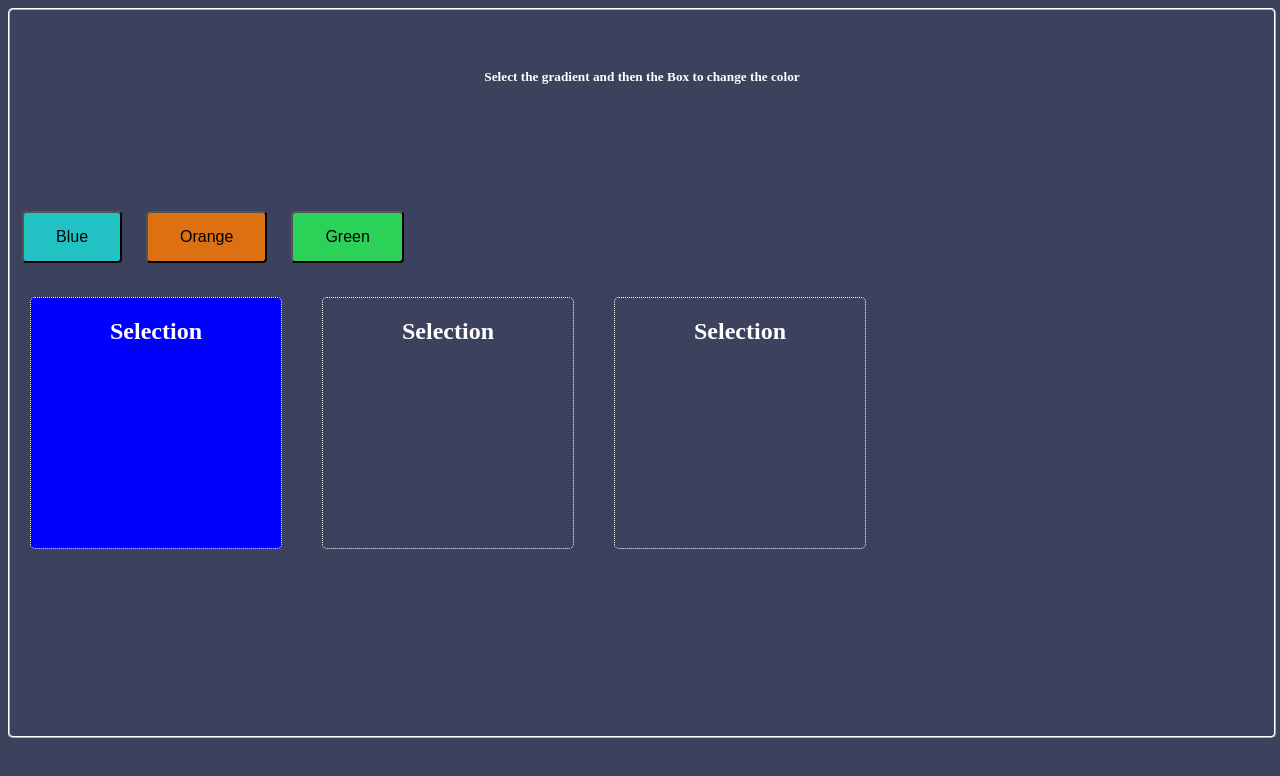
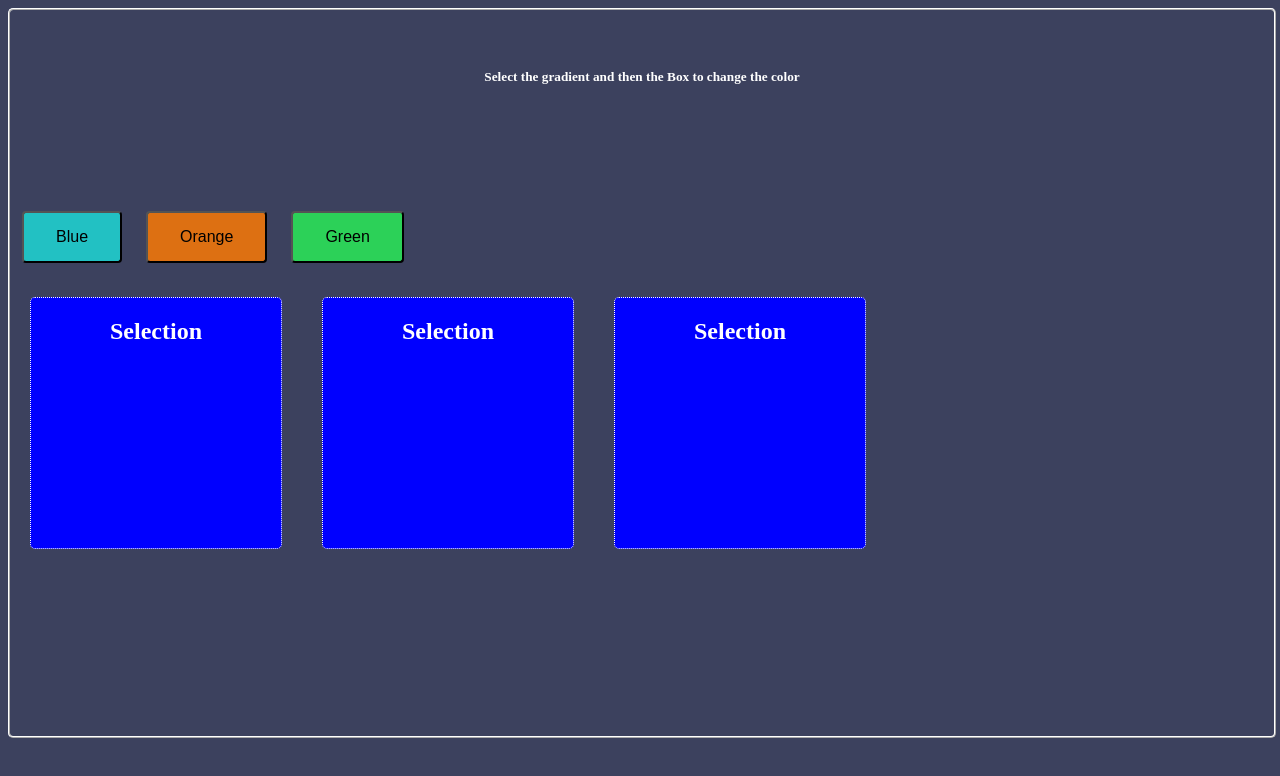
Before and after one commit to sameerhuseni/Paint-App-Colour-Picker---How-React-Works-Building-a-First-Custom-Functional-C---cyxzjwlsx5d0, a React app: page / in a window 1280 px wide. Shown: the top 776 px of the page. Built offline with nearby package versions, Linux system fonts and the light colour scheme.

Commit message:
commit 11

```diff
--- a/src/components/Selection.js
+++ b/src/components/Selection.js
@@ -6,7 +6,7 @@ const Selection = (props) => {
    const { applyColor,color }=props;
   // applyColor()
 
-   const [state,setState]=useState({background:''})
+   const [state,setState]=useState({background:'blue'})
 
     return(
         <div className='fix-box' style={state} onClick={()=>{
--- a/src/index.js
+++ b/src/index.js
@@ -5,4 +5,3 @@ import App from "./components/App";
 
 
 ReactDOM.render(<App />, document.getElementById("root"));
-document.getElementsByClassName('fix-box')[0].style.background="blue";
```
